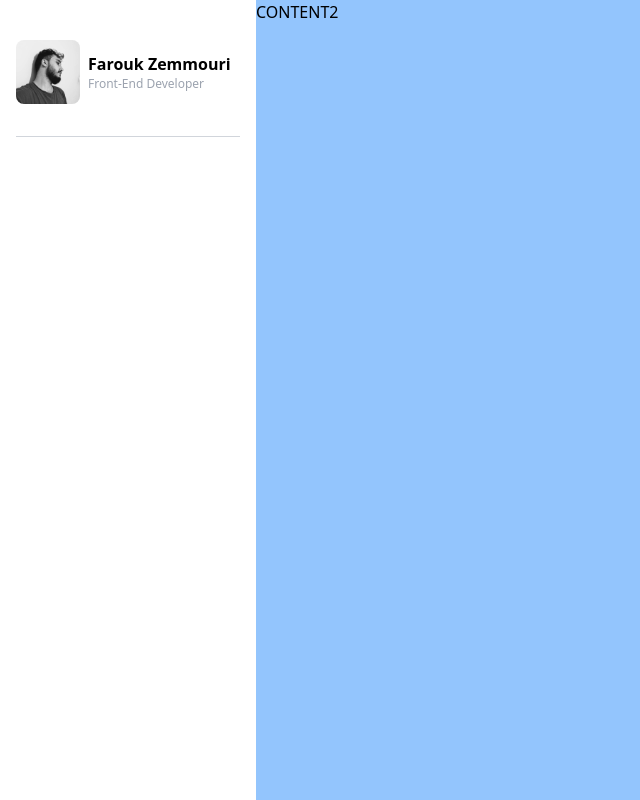
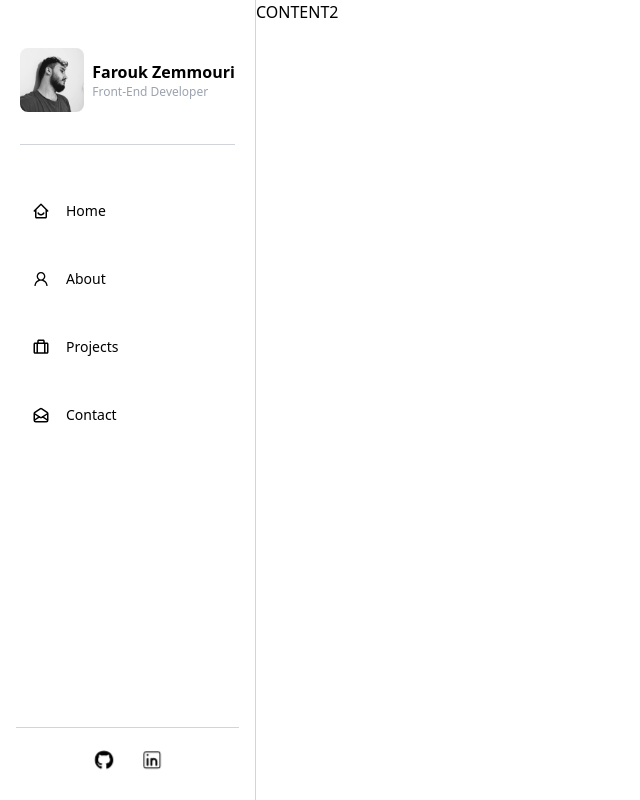
Before and after one commit to farouk26/my-portfolio, a Next.js app: page / in a window 1280 px wide. Shown: the whole page, without its empty margins (0-640 px from the left). Built offline with nearby package versions, Linux system fonts and the light colour scheme.

Commit message:
feat(sidebar and navbar): add basic ui of sidebar, add basic ui of navbar on mobile view
implemented the basic ui of the sidebar on large screens , implemented basic ui for navbar in mobile
view

fixes #3

```diff
--- a/package.json
+++ b/package.json
@@ -12,6 +12,7 @@
     "prepare": "husky install"
   },
   "dependencies": {
+    "@headlessui/react": "^1.7.17",
     "next": "14.0.3",
     "react": "^18",
     "react-dom": "^18",
--- /dev/null
+++ b/src/components/Navbar/MobileMenu.jsx
@@ -0,0 +1,85 @@
+import { Menu, Transition } from "@headlessui/react"
+import Link from "next/link"
+import React, { Fragment } from "react"
+import { CiLinkedin } from "react-icons/ci"
+import { FaGithub } from "react-icons/fa"
+import { HiOutlineMenuAlt3, HiOutlineX } from "react-icons/hi"
+
+function MobileMenu() {
+  function classNames(...classes) {
+    return classes.filter(Boolean).join(" ")
+  }
+  return (
+    <Menu as="div" className="text-left block lg:hidden">
+      <div>
+        <Menu.Button className="w-full justify-center bg-white px-3 py-2 text-sm font-semibold text-gray-900 hover:bg-gray-50 btn-circle btn-ghost">
+          {({ open }) =>
+            //I used the Built-In state from Headless UI to harmonize between the two icons down below
+            open ? (
+              <HiOutlineX className="w-6 h-6" />
+            ) : (
+              <HiOutlineMenuAlt3 className="w-6 h-6" />
+            )
+          }
+        </Menu.Button>
+      </div>
+
+      <Transition
+        as={Fragment}
+        enter="transition ease-out duration-100"
+        enterFrom="transform opacity-0 scale-95"
+        enterTo="transform opacity-100 scale-100"
+        leave="transition ease-in duration-75"
+        leaveFrom="transform opacity-100 scale-100"
+        leaveTo="transform opacity-0 scale-95"
+      >
+        <Menu.Items className="absolute px-8 right-0 z-10 lg:mr-4 w-screen md:w-screen divide-y divide-gray-400 origin-top-right rounded-md bg-white text-black focus:outline-none py-2">
+          <div className="py-6 mb-2 flex flex-col gap-6">
+            <Menu.Item>
+              <Link
+                href="/"
+                className="block px-4 py-2 mb-2 text-center text-lg"
+              >
+                Home
+              </Link>
+            </Menu.Item>
+            <Menu.Item>
+              <Link
+                href="/about"
+                className="block px-4 py-2 mb-2 text-center text-lg"
+              >
+                About
+              </Link>
+            </Menu.Item>
+            <Menu.Item>
+              <Link
+                href="/about"
+                className="block px-4 py-2 mb-2 text-center text-lg"
+              >
+                Projects
+              </Link>
+            </Menu.Item>
+            <Menu.Item>
+              <Link
+                href="/contact"
+                className="block px-4 py-2 mb-2 text-center text-lg"
+              >
+                Contact
+              </Link>
+            </Menu.Item>
+          </div>
+          <div className="flex gap-6 items-center justify-center py-2 text-black">
+            <Link className="btn btn-circle btn-ghost" href="/">
+              <FaGithub className="text-xl" />
+            </Link>
+            <Link className="btn btn-circle btn-ghost" href="/">
+              <CiLinkedin className="text-2xl" />
+            </Link>
+          </div>
+        </Menu.Items>
+      </Transition>
+    </Menu>
+  )
+}
+
+export default MobileMenu
--- /dev/null
+++ b/src/components/Navbar/index.jsx
@@ -0,0 +1,29 @@
+import Image from "next/image"
+import Link from "next/link"
+import React from "react"
+import MobileMenu from "./MobileMenu"
+
+function Navbar() {
+  return (
+    <div className="navbar bg-white px-4">
+      <div className="flex-1">
+        <Link href="/" className="btn btn-square btn-ghost">
+          <figure className="h-10 w-10">
+            <Image
+              src="/images/logo.svg"
+              alt="logo"
+              height={500}
+              width={500}
+              className="w-full h-full object-cover"
+            />
+          </figure>
+        </Link>
+      </div>
+      <div className="flex-none">
+        <MobileMenu />
+      </div>
+    </div>
+  )
+}
+
+export default Navbar
--- /dev/null
+++ b/src/components/SideBar/NavigationMenu.jsx
@@ -0,0 +1,25 @@
+import Link from "next/link"
+import { BiHomeSmile, BiBriefcaseAlt } from "react-icons/bi"
+import { HiOutlineMailOpen } from "react-icons/hi"
+import { AiOutlineUser } from "react-icons/ai"
+
+function NavigationMenu() {
+  return (
+    <div className="flex flex-col gap-12 py-12 px-4 w-full h-[90%] justify-start text-black border-b border-gray-300">
+      <Link className="flex gap-4 items-center text-sm font-light" href="/">
+        <BiHomeSmile className="text-lg" /> Home
+      </Link>
+      <Link className="flex gap-4 items-center text-sm font-light" href="/">
+        <AiOutlineUser className="text-lg" /> About
+      </Link>
+      <Link className="flex gap-4 items-center text-sm font-light" href="/">
+        <BiBriefcaseAlt className="text-lg" /> Projects
+      </Link>
+      <Link className="flex gap-4 items-center text-sm font-light" href="/">
+        <HiOutlineMailOpen className="text-lg" /> Contact
+      </Link>
+    </div>
+  )
+}
+
+export default NavigationMenu
--- a/src/components/SideBar/index.jsx
+++ b/src/components/SideBar/index.jsx
@@ -1,28 +1,44 @@
 import Image from "next/image"
 import React from "react"
+import NavigationMenu from "./NavigationMenu"
+import { FaGithub } from "react-icons/fa"
+import { CiLinkedin } from "react-icons/ci"
+import Link from "next/link"
 
 function SideBar() {
   return (
-    <section className="h-screen w-full bg-white flex flex-col py-2 px-4">
-      {/* Avatar Section */}
-      <div className="border-b border-gray-300 py-8">
-        <div className="flex md:flex-row flex-col items-center gap-2">
-          <figure className="w-16 h-16">
+    <div className="flex flex-col gap-2 h-screen bg-white sticky p-4 border-r border-gray-300 items-center">
+      {/* Info Section */}
+      <div className="flex flex-row gap-2 py-8 border-b border-gray-300">
+        <figure className="h-16 w-16">
           <Image
             src="/images/avatar.jpg"
-              alt="avatar"
+            alt=""
             height={600}
             width={600}
+            priority
             className="w-full h-full object-cover rounded-lg"
           />
         </figure>
-          <div className="flex flex-col">
+        <div className="flex flex-col text-start justify-center">
           <p className="font-bold text-black">Farouk Zemmouri</p>
-            <p className="text-xs text-gray-400">Front-End Developer</p>
+          <p className="font-light text-gray-400 text-xs">
+            Front-End Developer
+          </p>
         </div>
       </div>
+      {/* Navigation Links Section */}
+      <NavigationMenu />
+      {/* Socials */}
+      <div className="flex justify-evenly text-black">
+        <Link className="btn btn-circle btn-ghost" href="/">
+          <FaGithub className="text-xl" />
+        </Link>
+        <Link className="btn btn-circle btn-ghost" href="/">
+          <CiLinkedin className="text-2xl" />
+        </Link>
       </div>
-    </section>
+    </div>
   )
 }
 
--- a/src/pages/index.jsx
+++ b/src/pages/index.jsx
@@ -1,12 +1,16 @@
+import Navbar from "@/components/Navbar"
 import SideBar from "@/components/SideBar"
 
 export default function Home() {
   return (
-    <main className="w-full grid grid-cols-5">
-      <div className="col-span-1 bg-red-200 h-full">
+    <main className="w-full h-full grid grid-cols-5">
+      <div className="col-span-1 lg:block hidden bg-red-200 h-full">
         <SideBar />
       </div>
-      <div className="col-span-4 bg-blue-300 h-full">CONTENT2</div>
+      <div className="col-span-5 lg:hidden block">
+        <Navbar />
+      </div>
+      <div className="lg:col-span-4 col-span-5 bg-white h-full">CONTENT2</div>
     </main>
   )
 }
```
Also changed, not shown: public/images/logo.svg (added), src/components/Content/index.jsx (deleted), 1 other file (tests, documents, lock files or other folders). Lines whose indentation alone changed are shown as unchanged.
